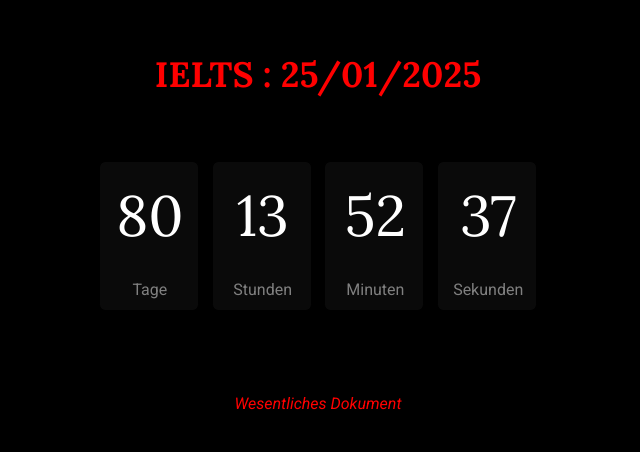
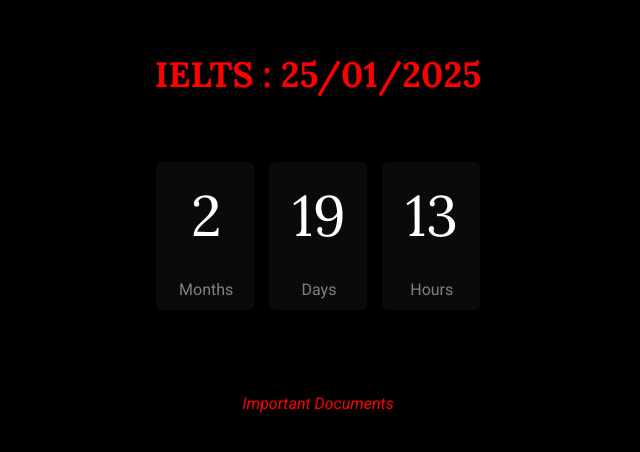
Before and after one commit to akramthedev/die-deutsch-traum, a React (Create React App) app: page / in a window 1280 px wide. Shown: the part 168-620 px from the top of the page, without its empty margins (322-962 px from the left). Built offline with nearby package versions, Linux system fonts and the light colour scheme.

Commit message:
Update Home.jsx

```diff
--- a/src/Home.jsx
+++ b/src/Home.jsx
@@ -4,73 +4,68 @@ import { useNavigate } from 'react-router-dom';
 
 const Home = () => {
   const targetDate = new Date('2025-01-25T00:00:00');
-
   const nav = useNavigate();
 
   const calculateTimeLeft = () => {
     const now = new Date();
-  const difference = targetDate - now; // Difference in milliseconds
+    const difference = targetDate - now;
 
-  // If the difference is less than or equal to zero, set all units to 0
     if (difference <= 0) {
-    return { days: 0, hours: 0, minutes: 0, seconds: 0 };
+      return { months: 0, days: 0, hours: 0, minutes: 0, seconds: 0 };
     }
 
-  // Convert the difference into days, hours, minutes, and seconds
     const totalSeconds = Math.floor(difference / 1000);
-  const days = Math.floor(totalSeconds / (60 * 60 * 24));
+    const totalDays = Math.floor(totalSeconds / (60 * 60 * 24));
+
+    // Calculate months by dividing days by approximate days per month (30.44)
+    const months = Math.floor(totalDays / 30.44);
+    const days = totalDays - months * 30.44;
+
     const hours = Math.floor((totalSeconds % (60 * 60 * 24)) / (60 * 60));
     const minutes = Math.floor((totalSeconds % (60 * 60)) / 60);
     const seconds = totalSeconds % 60;
 
-  return { days, hours, minutes, seconds };
+    return { months, days: Math.floor(days), hours, minutes, seconds };
   };
 
+  const [timeLeft, setTimeLeft] = useState(calculateTimeLeft());
+  const [isTimeUp, setIsTimeUp] = useState(false);
 
-  const [timeLeft, setTimeLeft] = useState(calculateTimeLeft());
-  const [isTimeUp, setIsTimeUp] = useState(false); // New state to track if the timer has completed
-
-  // Countdown logic: update the time left every second
   useEffect(() => {
     const timer = setInterval(() => {
       const updatedTimeLeft = calculateTimeLeft();
       setTimeLeft(updatedTimeLeft);
 
-      // Check if the countdown has completed
       if (
+        updatedTimeLeft.months === 0 &&
         updatedTimeLeft.days === 0 &&
         updatedTimeLeft.hours === 0 &&
         updatedTimeLeft.minutes === 0 &&
         updatedTimeLeft.seconds === 0
       ) {
-        setIsTimeUp(true); // Set the flag when the timer completes
-        clearInterval(timer); // Stop the timer when time is up
+        setIsTimeUp(true);
+        clearInterval(timer);
       }
     }, 1000);
 
-    return () => clearInterval(timer); // Cleanup interval on unmount
+    return () => clearInterval(timer);
   }, []);
 
-  // Format the time left into a readable format
   const formatTime = () => {
-    const { days, hours, minutes, seconds } = timeLeft;
+    const { months, days, hours, minutes, seconds } = timeLeft;
     return (
       <div className='timer-display'>
         <button>
+          <span>{months}</span>
+          <span>Months</span>
+        </button>
+        <button>
           <span>{days}</span>
-          <span>Tage</span>
+          <span>Days</span>
         </button>
         <button>
           <span>{hours.toString().padStart(2, '0')}</span>
-          <span>Stunden</span>
-        </button>
-        <button>
-          <span>{minutes.toString().padStart(2, '0')}</span>
-          <span>Minuten</span>
-        </button>
-        <button>
-          <span>{seconds.toString().padStart(2, '0')}</span>
-          <span>Sekunden</span>
+          <span>Hours</span>
         </button>
       </div>
     );
@@ -85,12 +80,9 @@ const Home = () => {
         <div className="Timer">
           {formatTime()}
         </div>
-
-
-
         <br />
         <span className='sojqefd' onClick={() => { nav('/Dokument') }}>
-          <em>Wesentliches Dokument</em>
+          <em>Important Documents</em>
         </span>
       </div>
     </div>
```
Lines whose indentation alone changed are shown as unchanged.
